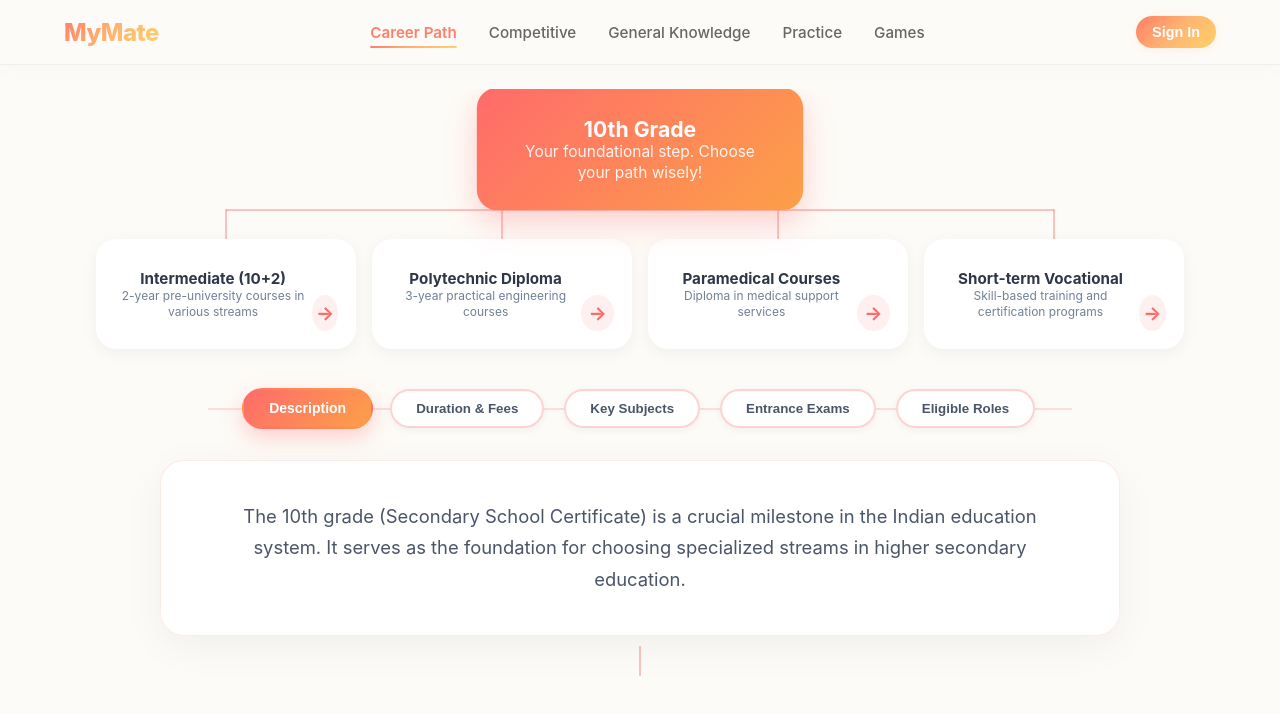
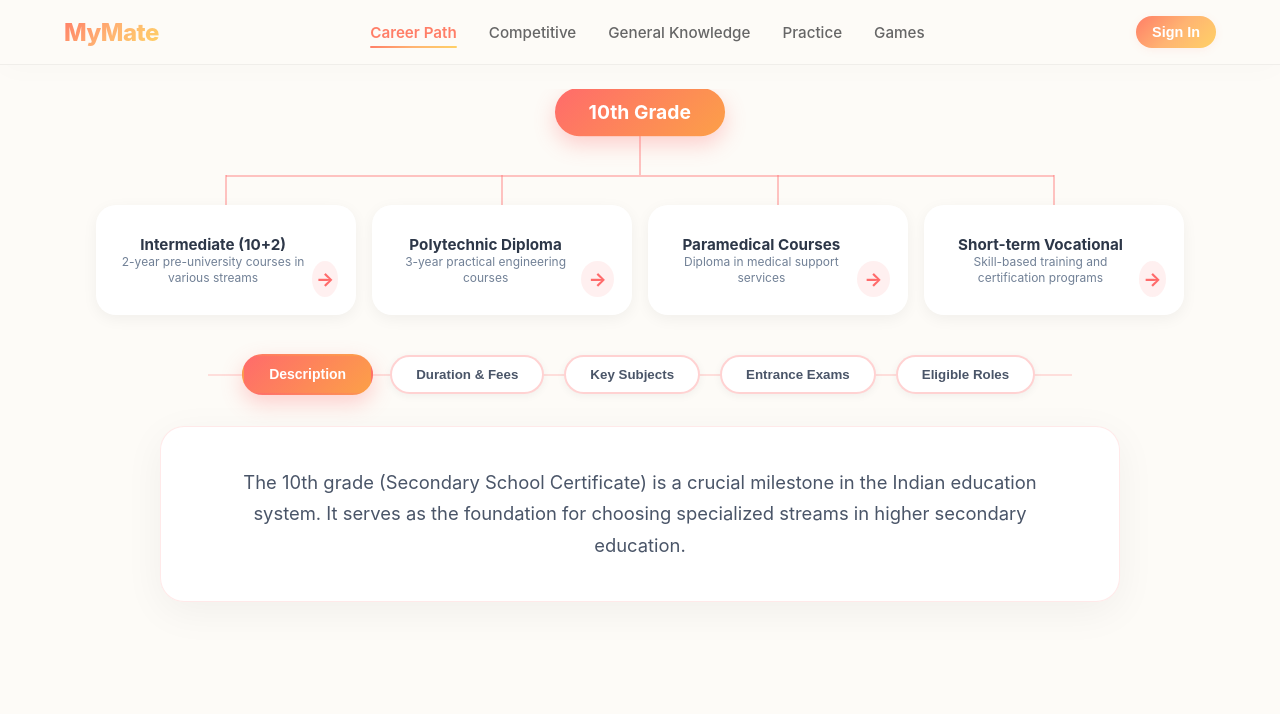
Before and after one commit to mymate01/mymate-app, a Next.js app: page /career-path in a window 1280 px wide. Shown: the top 714 px of the page. Built offline with nearby package versions, Linux system fonts and the light colour scheme.

Commit message:
style(MYM-11): render active node as a pill to complete horizontal timeline and fix vertical stem

```diff
--- a/src/components/CareerMap/CareerMap.module.css
+++ b/src/components/CareerMap/CareerMap.module.css
@@ -10,18 +10,16 @@
 }
 
 .activeNodeContainer {
-  position: relative;
-  display: flex;
-  justify-content: center;
+  display: grid;
+  grid-template-columns: 1fr auto 1fr;
+  width: 100%;
   align-items: center;
   z-index: 10;
 }
 
 .historyPathLeft {
-  position: absolute;
-  right: 100%;
-  top: 50%;
-  transform: translateY(-50%);
+  grid-column: 1;
+  justify-self: end;
   display: flex;
   align-items: center;
 }
@@ -56,8 +54,7 @@
   display: flex;
   flex-direction: column;
   align-items: center;
-  padding-left: 250px; /* Give room for history nodes to prevent clipping on left edge */
-  padding-right: 250px;
+  width: 100%;
 }
 
 .mainContent {
@@ -171,21 +168,11 @@
   animation: fadeIn 0.4s ease;
 }
 
-.activeNodeWrapper {
-  position: relative;
-  padding-bottom: 30px;
-  display: flex;
-  justify-content: center;
-}
-
 .activeNodeStem {
-  position: absolute;
-  bottom: 0;
-  left: 50%;
   width: 2px;
-  height: 30px;
+  height: 40px;
   background: rgba(255, 107, 107, 0.4);
-  transform: translateX(-50%);
+  margin: 0 auto;
 }
 
 .node {
@@ -205,16 +192,22 @@
   transition: all 0.3s cubic-bezier(0.4, 0, 0.2, 1);
 }
 
-.activeNode {
+.activeNodePill {
+  grid-column: 2;
   background: linear-gradient(135deg, #ff6b6b, #fca048);
   border: none;
-  min-height: 120px;
-  width: 320px;
-  box-shadow: 0 12px 30px rgba(255,107,107,0.3);
-  transform: scale(1.02);
+  border-radius: 30px;
+  padding: 12px 32px;
   color: white;
-  padding: 24px 32px;
-  border-radius: 20px;
+  font-weight: 700;
+  font-size: 1.15rem;
+  box-shadow: 0 8px 20px rgba(255,107,107,0.3);
+  transform: scale(1.05);
+  white-space: nowrap;
+  display: flex;
+  align-items: center;
+  justify-content: center;
+  z-index: 2;
 }
 
 .nodeTitle {
--- a/src/components/CareerMap/CareerMap.tsx
+++ b/src/components/CareerMap/CareerMap.tsx
@@ -51,11 +51,8 @@ export default function CareerMap({ data }: { data: CareerNode }) {
             )}
 
             {/* The Active Node */}
-            <div className={`${styles.node} ${styles.activeNode}`}>
-              <div className={styles.nodeContent}>
-                <h3 className={styles.nodeTitle}>{activeNode.label}</h3>
-                {activeNode.description && <p className={styles.nodeDescription}>{activeNode.description}</p>}
-              </div>
+            <div className={styles.activeNodePill}>
+              {activeNode.label}
             </div>
           </div>
 
```
